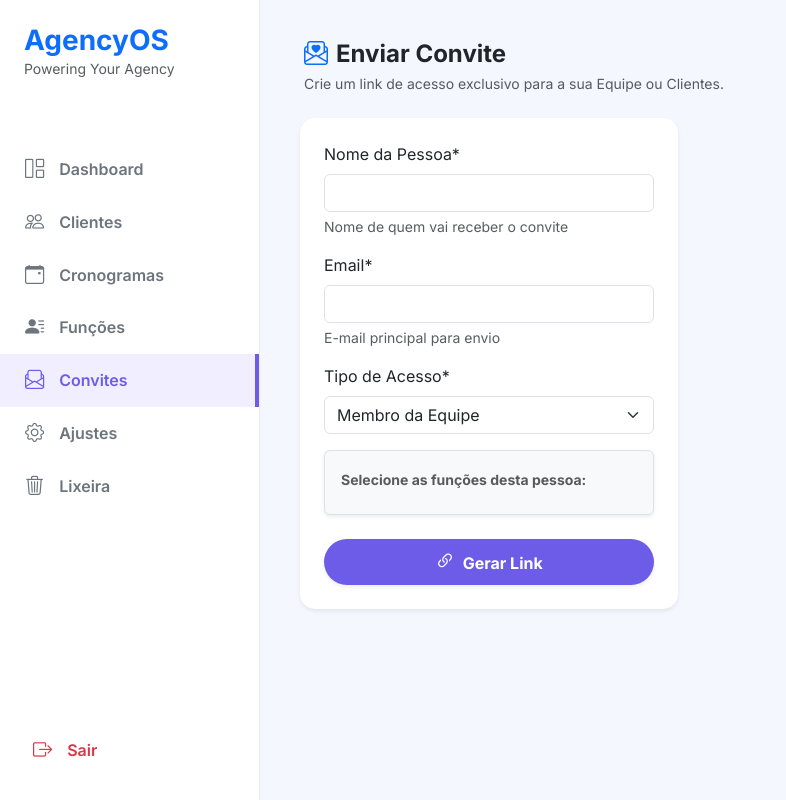
After one commit to fegerke/AgencyOS, a Django app: page /convites/novo/ in a window 1280 px wide. The commit adds this page. Shown: the whole page, without its empty margins (0-786 px from the left). Run offline with Django 5.2, Linux system fonts and the light colour scheme; the visitor is signed in with stand-in values (Sample User, id 1); data that the repository does not hold is empty; some libraries are stand-ins or nearby versions.

Commit message:
feat: refactor team roles to multi-function and implement magic link invite system

```diff
--- a/core/forms.py
+++ b/core/forms.py
@@ -1,5 +1,5 @@
 from django import forms
-from .models import Agencia, Cliente, Post, Cronograma, PostArquivo, REDES_OPCOES, FORMATO_CHOICES, Feed
+from .models import Agencia, Cliente, Post, Cronograma, PostArquivo, REDES_OPCOES, FORMATO_CHOICES, Feed, Funcao, Convite
 from django.contrib.auth.models import User
 from datetime import datetime
 
@@ -50,12 +50,19 @@ class ClienteForm(forms.ModelForm):
             'cor_personalizada': forms.TextInput(attrs={'type': 'color', 'class': 'form-control form-control-color'}),
         }
 
+class FuncaoForm(forms.ModelForm):
+    class Meta:
+        model = Funcao
+        fields = ['nome', 'descricao']
+        widgets = {
+            'descricao': forms.Textarea(attrs={'rows': 2, 'placeholder': 'Opcional. Ex: Responsável pelas artes.'}),
+        }
+
 class CronogramaForm(forms.ModelForm):
     class Meta:
         model = Cronograma
         fields = ['cliente', 'titulo', 'rede_social', 'mes', 'ano', 'data_inicio', 'data_fim']
 
-        # 1. Ajusta os textos que aparecem na tela para não parecer redundante
         labels = {
             'mes': 'Mês de Referência',
             'ano': 'Ano',
@@ -63,7 +70,6 @@ class CronogramaForm(forms.ModelForm):
             'data_fim': 'Último Post',
         }
 
-        # 2. Adiciona o hover (tooltip) para explicar a integração com a nuvem
         widgets = {
             'mes': forms.NumberInput(attrs={
                 'class': 'form-control',
@@ -112,7 +118,6 @@ class PostForm(forms.ModelForm):
 
     class Meta:
         model = Post
-        # REMOVIDO 'rede_social' DAQUI
         fields = ['cronograma', 'formato', 'titulo', 'data_publicacao', 'legenda', 'briefing_arte', 'status']
         labels = {
             'legenda': 'Legenda (Texto da publicação)',
@@ -126,9 +131,6 @@ class PostForm(forms.ModelForm):
 
     def __init__(self, *args, **kwargs):
         super().__init__(*args, **kwargs)
-
-        # A lógica de filtrar as redes_sociais foi removida porque o post não escolhe mais a rede.
-        # Apenas mantivemos a inicialização da data_publicacao
         if self.instance and self.instance.data_publicacao:
             self.fields['data_publicacao'].initial = self.instance.data_publicacao
 
@@ -145,3 +147,24 @@ class UserRegistrationForm(forms.ModelForm):
         if cleaned_data.get("password") != cleaned_data.get("confirm_password"):
             raise forms.ValidationError("As senhas não conferem.")
         return cleaned_data
+
+class ConviteForm(forms.ModelForm):
+    class Meta:
+        model = Convite
+        fields = ['nome', 'email', 'tipo', 'funcoes', 'cliente_vinculado']
+        labels = {
+            'nome': 'Nome da Pessoa',
+            'tipo': 'Tipo de Acesso',
+            'funcoes': 'Funções na Agência',
+            'cliente_vinculado': 'Vincular a qual Cliente?'
+        }
+        widgets = {
+            'funcoes': forms.CheckboxSelectMultiple(),
+        }
+
+    def __init__(self, *args, **kwargs):
+        agencia = kwargs.pop('agencia', None)
+        super(ConviteForm, self).__init__(*args, **kwargs)
+        if agencia:
+            self.fields['cliente_vinculado'].queryset = Cliente.objects.filter(agencia=agencia)
+            self.fields['funcoes'].queryset = Funcao.objects.filter(agencia=agencia)
--- a/core/templates/core/base.html
+++ b/core/templates/core/base.html
@@ -11,52 +11,13 @@
 
     <style>
         body { font-family: 'Inter', sans-serif; background-color: #f4f7fe; color: #333; min-height: 100vh; }
-
-        /* Sidebar Desktop */
-        .sidebar {
-            width: 260px;
-            height: 100vh;
-            position: fixed;
-            background: #ffffff;
-            border-right: 1px solid #e9ecef;
-            z-index: 1045;
-            display: flex;
-            flex-column: column;
-        }
-
-        /* Ajuste do conteúdo principal */
-        .main-content {
-            margin-left: 260px;
-            padding: 40px;
-            transition: all 0.3s;
-        }
-
-        /* Estilo dos Links */
-        .nav-link {
-            color: #6c757d;
-            padding: 12px 25px;
-            font-weight: 600;
-            display: flex;
-            align-items: center;
-            border-radius: 0;
-            transition: 0.2s;
-        }
+        .sidebar { width: 260px; height: 100vh; position: fixed; background: #ffffff; border-right: 1px solid #e9ecef; z-index: 1045; display: flex; flex-direction: column; }
+        .main-content { margin-left: 260px; padding: 40px; transition: all 0.3s; }
+        .nav-link { color: #6c757d; padding: 12px 25px; font-weight: 600; display: flex; align-items: center; border-radius: 0; transition: 0.2s; }
         .nav-link i { font-size: 1.2rem; margin-right: 15px; }
         .nav-link:hover { background: #f8f9fa; color: #6c5ce7; }
         .nav-link.active { background: #f0eeff; color: #6c5ce7; border-right: 4px solid #6c5ce7; }
-
-        /* Navbar Mobile */
-        .mobile-header {
-            display: none;
-            background: #fff;
-            padding: 10px 20px;
-            border-bottom: 1px solid #e9ecef;
-            position: sticky;
-            top: 0;
-            z-index: 1040;
-        }
-
-        /* RESPONSIVIDADE */
+        .mobile-header { display: none; background: #fff; padding: 10px 20px; border-bottom: 1px solid #e9ecef; position: sticky; top: 0; z-index: 1040; }
         @media (max-width: 991.98px) {
             .sidebar { display: none; }
             .main-content { margin-left: 0; padding: 20px; }
@@ -70,11 +31,10 @@
         <button class="btn btn-primary" type="button" data-bs-toggle="offcanvas" data-bs-target="#sidebarMobile">
             <i class="bi bi-list fs-4"></i>
         </button>
-
         <h4 class="fw-bold text-primary mb-0">AgencyOS</h4>
     </header>
 
-    <aside class="sidebar d-none d-lg-flex flex-column py-4">
+    <aside class="sidebar d-none d-lg-flex py-4">
         <div class="px-4 mb-5">
             <h3 class="fw-bold text-primary mb-0">AgencyOS</h3>
             <p class="text-muted small">Powering Your Agency</p>
@@ -89,6 +49,12 @@
             </a>
             <a href="{% url 'listar_cronogramas' %}" class="nav-link {% if 'cronograma' in request.resolver_match.url_name or 'post' in request.resolver_match.url_name %}active{% endif %}">
                 <i class="bi bi-calendar-event"></i>Cronogramas
+            </a>
+            <a href="{% url 'gerenciar_funcoes' %}" class="nav-link {% if 'funcao' in request.resolver_match.url_name %}active{% endif %}">
+                <i class="bi bi-person-lines-fill"></i>Funções
+            </a>
+            <a href="{% url 'gerar_convite' %}" class="nav-link {% if 'convite' in request.resolver_match.url_name %}active{% endif %}">
+                <i class="bi bi-envelope-paper"></i>Convites
             </a>
             <a href="{% url 'configurar_agencia' %}" class="nav-link {% if request.resolver_match.url_name == 'configurar_agencia' %}active{% endif %}">
                 <i class="bi bi-gear"></i>Ajustes
@@ -118,20 +84,25 @@
                 <a href="{% url 'home' %}" class="nav-link {% if request.resolver_match.url_name == 'home' %}active{% endif %}">
                     <i class="bi bi-grid-1x2"></i>Dashboard
                 </a>
-                <a href="{% url 'listar_clientes' %}" class="nav-link">
+                <a href="{% url 'listar_clientes' %}" class="nav-link {% if 'cliente' in request.resolver_match.url_name %}active{% endif %}">
                     <i class="bi bi-people"></i>Clientes
                 </a>
-                <a href="{% url 'listar_cronogramas' %}" class="nav-link">
+                <a href="{% url 'listar_cronogramas' %}" class="nav-link {% if 'cronograma' in request.resolver_match.url_name or 'post' in request.resolver_match.url_name %}active{% endif %}">
                     <i class="bi bi-calendar-event"></i>Cronogramas
                 </a>
-                <a href="{% url 'configurar_agencia' %}" class="nav-link">
+                <a href="{% url 'gerenciar_funcoes' %}" class="nav-link {% if 'funcao' in request.resolver_match.url_name %}active{% endif %}">
+                    <i class="bi bi-person-lines-fill"></i>Funções
+                </a>
+                <a href="{% url 'gerar_convite' %}" class="nav-link {% if 'convite' in request.resolver_match.url_name %}active{% endif %}">
+                    <i class="bi bi-envelope-paper"></i>Convites
+                </a>
+                <a href="{% url 'configurar_agencia' %}" class="nav-link {% if request.resolver_match.url_name == 'configurar_agencia' %}active{% endif %}">
                     <i class="bi bi-gear"></i>Ajustes
                 </a>
-                <a href="{% url 'lixeira' %}" class="nav-link">
+                <a href="{% url 'lixeira' %}" class="nav-link {% if request.resolver_match.url_name == 'lixeira' %}active{% endif %}">
                     <i class="bi bi-trash3"></i>Lixeira
                 </a>
             </nav>
-
             <div class="p-3 border-top mt-auto">
                 <form action="{% url 'logout' %}" method="post">
                     {% csrf_token %}
@@ -152,14 +123,11 @@
                 </div>
             {% endfor %}
         {% endif %}
-
         {% block content %}{% endblock %}
     </main>
 
     <script src="https://code.jquery.com/jquery-3.7.1.min.js"></script>
-
     <script src="https://cdn.jsdelivr.net/npm/bootstrap@5.3.0/dist/js/bootstrap.bundle.min.js"></script>
-
     {% block extra_js %}{% endblock %}
 </body>
 </html>
--- /dev/null
+++ b/core/templates/core/gerar_convite.html
@@ -0,0 +1,109 @@
+{% extends 'core/base.html' %}
+{% load crispy_forms_tags %}
+
+{% block title %}Gerar Convite | AgencyOS{% endblock %}
+
+{% block content %}
+<div class="container-fluid p-0">
+    <div class="mb-4 px-1">
+        <h2 class="fw-bold h4 mb-1 text-dark">
+            <i class="bi bi-envelope-paper-heart text-primary me-2"></i>Enviar Convite
+        </h2>
+        <p class="text-muted small">Crie um link de acesso exclusivo para a sua Equipe ou Clientes.</p>
+    </div>
+
+    <div class="row">
+        <div class="col-12 col-md-6 col-lg-5">
+            <div class="card border-0 shadow-sm p-4" style="border-radius: 15px;">
+
+                {% if link_gerado %}
+                    <div class="text-center mb-4">
+                        <i class="bi bi-check-circle-fill text-success" style="font-size: 3rem;"></i>
+                        <h5 class="fw-bold mt-3">Convite Gerado!</h5>
+                        <p class="text-muted small">Envie o link abaixo para <strong>{{ convite.nome }}</strong>.</p>
+                    </div>
+
+                    <div class="bg-light p-3 rounded border mb-4 text-center" style="word-break: break-all;">
+                        <code class="text-dark fs-6" id="linkConvite">{{ link_gerado }}</code>
+                    </div>
+
+                    <div class="d-grid gap-2">
+                        <button class="btn btn-outline-primary fw-bold rounded-pill" onclick="copiarLink()">
+                            <i class="bi bi-copy me-1"></i> Copiar Link
+                        </button>
+
+                        <a href="https://api.whatsapp.com/send?text=Olá {{ convite.nome }}! Aqui está o seu convite exclusivo para acessar o sistema da nossa agência. Clique no link para criar sua senha: {{ link_gerado }}" target="_blank" class="btn text-white fw-bold rounded-pill shadow-sm" style="background-color: #25D366;">
+                            <i class="bi bi-whatsapp me-1"></i> Enviar por WhatsApp
+                        </a>
+
+                        <a href="{% url 'gerar_convite' %}" class="btn btn-light fw-bold rounded-pill mt-3 text-muted">Gerar outro convite</a>
+                    </div>
+
+                {% else %}
+                    <form method="post" autocomplete="off">
+                        {% csrf_token %}
+
+                        {{ form.nome|as_crispy_field }}
+                        {{ form.email|as_crispy_field }}
+                        {{ form.tipo|as_crispy_field }}
+
+                        <div id="divFuncoes" class="border rounded p-3 mb-3 bg-light shadow-sm">
+                            <label class="form-label fw-bold small text-muted mb-2">Selecione as funções desta pessoa:</label>
+                            {{ form.funcoes }}
+                        </div>
+
+                        <div id="divCliente" class="d-none border rounded p-3 mb-3 bg-light shadow-sm">
+                            <label class="form-label fw-bold small text-muted mb-2">Para qual cliente será o acesso?</label>
+                            {{ form.cliente_vinculado }}
+                        </div>
+
+                        <div class="mt-4">
+                            <button type="submit" class="btn btn-primary w-100 py-2 fw-bold rounded-pill shadow-sm" style="background: #6c5ce7; border: none;">
+                                <i class="bi bi-link-45deg fs-5 me-1"></i> Gerar Link
+                            </button>
+                        </div>
+                    </form>
+                {% endif %}
+
+            </div>
+        </div>
+    </div>
+</div>
+{% endblock %}
+
+{% block extra_js %}
+<script>
+    const selectTipo = document.getElementById('id_tipo');
+    const divCliente = document.getElementById('divCliente');
+    const divFuncoes = document.getElementById('divFuncoes');
+
+    function toggleCampos() {
+        if (selectTipo.value === 'CLIENTE') {
+            divCliente.classList.remove('d-none');
+            divFuncoes.classList.add('d-none');
+        } else {
+            divCliente.classList.add('d-none');
+            divFuncoes.classList.remove('d-none');
+        }
+    }
+
+    if(selectTipo) {
+        selectTipo.addEventListener('change', toggleCampos);
+        toggleCampos(); // Roda no início pra configurar
+    }
+
+    function copiarLink() {
+        var copyText = document.getElementById("linkConvite").innerText;
+        navigator.clipboard.writeText(copyText).then(function() {
+            alert("Link copiado para a área de transferência!");
+        }, function() {
+            alert("Erro ao copiar o link.");
+        });
+    }
+</script>
+<style>
+    /* Deixa os checkboxes das funções em grade e mais bonitos */
+    #div_id_funcoes div { display: flex; flex-wrap: wrap; gap: 10px; }
+    #div_id_funcoes .form-check { margin-bottom: 0; background: #fff; padding: 5px 10px 5px 30px; border-radius: 5px; border: 1px solid #dee2e6; }
+</style>
+{% endblock %}
--- a/core/urls.py
+++ b/core/urls.py
@@ -11,6 +11,12 @@ urlpatterns = [
     path('clientes/novo/', views.cadastrar_cliente, name='cadastrar_cliente'),
     path('clientes/editar/<int:pk>/', views.editar_cliente, name='editar_cliente'),
     path('clientes/excluir/<int:pk>/', views.excluir_cliente, name='excluir_cliente'),
+    path('convites/novo/', views.gerar_convite, name='gerar_convite'),
+
+    # Cargos e Funções
+    path('funcoes/', views.gerenciar_funcoes, name='gerenciar_funcoes'),
+    path('funcoes/editar/<int:funcao_id>/', views.gerenciar_funcoes, name='editar_funcao'),
+    path('funcoes/excluir/<int:funcao_id>/', views.excluir_funcao, name='excluir_funcao'),
 
     # API Interna (Ajax)
     path('api/cliente/<int:cliente_id>/redes/', views.api_get_redes_cliente, name='api_get_redes_cliente'),
--- a/core/views.py
+++ b/core/views.py
@@ -13,8 +13,8 @@ import base64
 import os
 from dropbox.files import ThumbnailSize, ThumbnailFormat, PathOrLink
 import traceback
-from .models import Agencia, Cliente, Post, DropboxConfig, Cronograma, PostArquivo, REDES_OPCOES, Feed
-from .forms import AgenciaForm, ClienteForm, PostForm, CronogramaForm, UserRegistrationForm, FeedForm
+from .models import Agencia, Cliente, Post, DropboxConfig, Cronograma, PostArquivo, REDES_OPCOES, Feed, Funcao, Convite
+from .forms import AgenciaForm, ClienteForm, PostForm, CronogramaForm, UserRegistrationForm, FeedForm, FuncaoForm, ConviteForm
 from .services import upload_file_dropbox
 from .utils import gerar_pdf_cronograma
 import threading
@@ -306,6 +306,67 @@ def excluir_cliente(request, pk):
     cliente.delete()
     messages.success(request, f"Cliente removido com sucesso.")
     return redirect('listar_clientes')
+
+@login_required
+def gerenciar_funcoes(request, funcao_id=None):
+    agencia = request.user.minha_agencia
+
+    instancia = get_object_or_404(Funcao, pk=funcao_id, agencia=agencia) if funcao_id else None
+
+    if request.method == 'POST':
+        form = FuncaoForm(request.POST, instance=instancia)
+        if form.is_valid():
+            funcao = form.save(commit=False)
+            funcao.agencia = agencia
+            funcao.save()
+            messages.success(request, 'Função salva com sucesso!')
+            return redirect('gerenciar_funcoes')
+    else:
+        form = FuncaoForm(instance=instancia)
+
+    funcoes = Funcao.objects.filter(agencia=agencia)
+
+    context = {
+        'form': form,
+        'funcoes': funcoes,
+    }
+    return render(request, 'core/gerenciar_funcoes.html', context)
+
+@login_required
+def excluir_funcao(request, funcao_id):
+    agencia = request.user.minha_agencia
+    funcao = get_object_or_404(Funcao, pk=funcao_id, agencia=agencia)
+
+    funcao_nome = funcao.nome
+    funcao.delete()
+
+    messages.success(request, f'Função "{funcao_nome}" excluída com sucesso!')
+    return redirect('gerenciar_funcoes')
+
+@login_required
+def gerar_convite(request):
+    agencia = request.user.minha_agencia
+    link_gerado = None
+    convite_obj = None
+
+    if request.method == 'POST':
+        form = ConviteForm(request.POST, agencia=agencia)
+        if form.is_valid():
+            convite = form.save(commit=False)
+            convite.agencia = agencia
+            convite.save()
+            form.save_m2m()
+
+            link_gerado = request.build_absolute_uri(f'/convite/{convite.token}/')
+            convite_obj = convite
+    else:
+        form = ConviteForm(agencia=agencia)
+
+    return render(request, 'core/gerar_convite.html', {
+        'form': form,
+        'link_gerado': link_gerado,
+        'convite': convite_obj
+    })
 
 # --- CRONOGRAMAS ---
 
@@ -615,8 +676,6 @@ def check_pdf_status(request, cronograma_id):
 @login_required
 def api_get_redes_cliente(request, cliente_id):
     cliente = get_object_or_404(Cliente, id=cliente_id, agencia=request.user.minha_agencia)
-
-    # Pega as chaves do JSON (ex: dict_keys(['instagram', 'tiktok']))
     redes_ativas = cliente.redes_sociais.keys()
 
     redes_formatadas = []
```
Also changed, not shown: core/models.py (+62 -30 lines), core/templates/core/gerenciar_funcoes.html (added, +118 -0 lines), core/migrations/0036_cargo_colaborador.py (added), core/migrations/0037_convite.py (added), core/migrations/0038_remove_colaborador_cargo_funcao_colaborador_funcoes_and_more.py (added).
